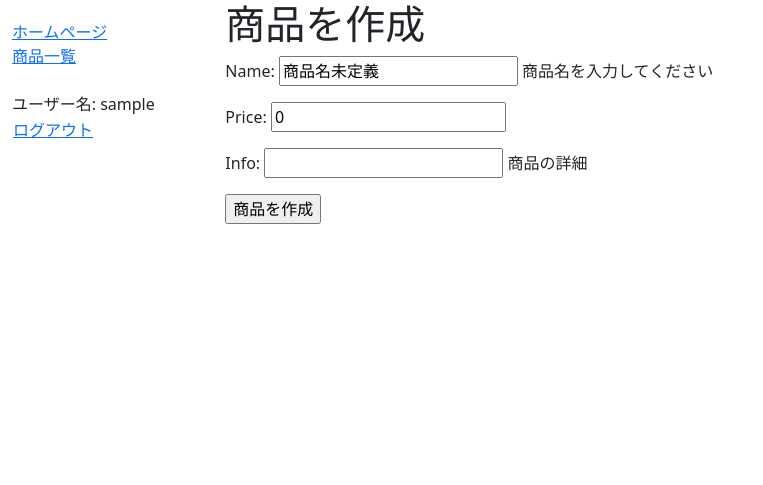
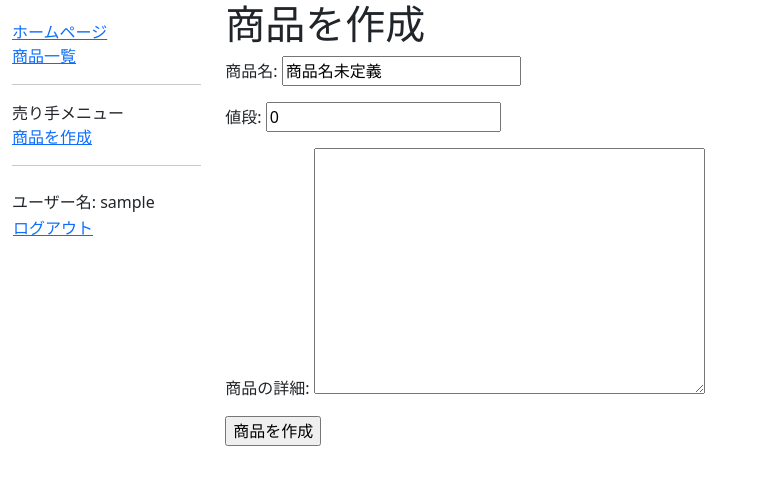
Before and after one commit to charlieterle/django-ecommerce, a Django app: page /catalog/product/create/ in a window 1280 px wide. Shown: the top 485 px of the page, without its empty margins (0-763 px from the left). Run offline with Django 4.2, Linux system fonts and the light colour scheme; the visitor is signed in with stand-in values (Sample User, id 1).

Commit message:
商品作成ビューで売り手が現在のユーザーに自動的に入力されるように変更

```diff
--- a/catalog/models.py
+++ b/catalog/models.py
@@ -26,19 +26,23 @@ class Product(models.Model):
     name = models.CharField(
         max_length=200,
         default="商品名未定義",
-        help_text="商品名を入力してください",
+        verbose_name="商品名"
     )
 
     id = models.UUIDField(
         primary_key=True,
         default=uuid.uuid4,
-        help_text="全商品の中にこの商品の一意の識別子",
+        help_text="商品の一意の識別子",
     )
 
     vendor = models.ForeignKey(
-        settings.AUTH_USER_MODEL, on_delete=models.CASCADE, null=True
+        settings.AUTH_USER_MODEL,
+        on_delete=models.CASCADE,
+        null=True,
+        verbose_name="売り手",
     )
-    price = models.PositiveBigIntegerField(default=0)  # JPY(円)で表します
+
+    price = models.PositiveBigIntegerField(default=0, verbose_name="値段")  # JPY(円)で表します
 
     SALE_STATUS = (
         ("f", "販売中"),
@@ -50,13 +54,14 @@ class Product(models.Model):
         choices=SALE_STATUS,
         default="f",
         help_text="商品の販売ステータス",
+        verbose_name="販売ステータス"
     )
 
-    info = models.CharField(
+    info = models.TextField(
         max_length=3000,
-        help_text="商品の詳細",
         null=True,
         blank=True,
+        verbose_name="商品の詳細",
     )
 
     def __str__(self):
--- a/catalog/templates/base_generic.html
+++ b/catalog/templates/base_generic.html
@@ -26,6 +26,16 @@
               <li>
                 <a href="{% url 'products' %}">商品一覧</a>
               </li>
+              {% if user.is_authenticated and perms.catalog.vendor_status %}
+              <hr/>
+              <li>
+                売り手メニュー
+              </li>
+              <li>
+                <a href="{% url 'product-create' %}">商品を作成</a>
+              </li>
+              {% endif %}
+              <hr/>
               {% if user.is_authenticated %}
                 <li id="username-sidebar">ユーザー名: {{ user.get_username }}</li>
                 <li>
--- a/catalog/views.py
+++ b/catalog/views.py
@@ -7,6 +7,7 @@ from django.contrib.auth.mixins import LoginRequiredMixin, PermissionRequiredMix
 from django.contrib.messages.views import SuccessMessageMixin
 from django.contrib.auth.decorators import login_required, permission_required
 from django.urls import reverse_lazy
+from django.http import HttpResponseRedirect
 
 
 def index(request):
@@ -28,10 +29,15 @@ class ProductDetailView(DetailView):
 class ProductCreateView(PermissionRequiredMixin, CreateView):
     """商品を作成できるビュー"""
     model = Product
+    fields = ['name', 'price', 'info']
     permission_required = 'catalog.vendor_status'
-    fields = ['name', 'price', 'info']
     success_url = reverse_lazy('products')
     template_name_suffix = '_create'
+    def form_valid(self, form):
+        self.object = form.save(commit=False)
+        self.object.vendor = self.request.user
+        self.object.save()
+        return super().form_valid(form)
 
 
 class ProductUpdateView(PermissionRequiredMixin, UpdateView):
```
Also changed, not shown: catalog/forms.py (+1 -7 lines), catalog/migrations/0010_alter_customuser_family_name_and_more.py (added), catalog/migrations/0011_alter_product_id_alter_product_name_and_more.py (added), catalog/migrations/0012_alter_product_vendor.py (added).
